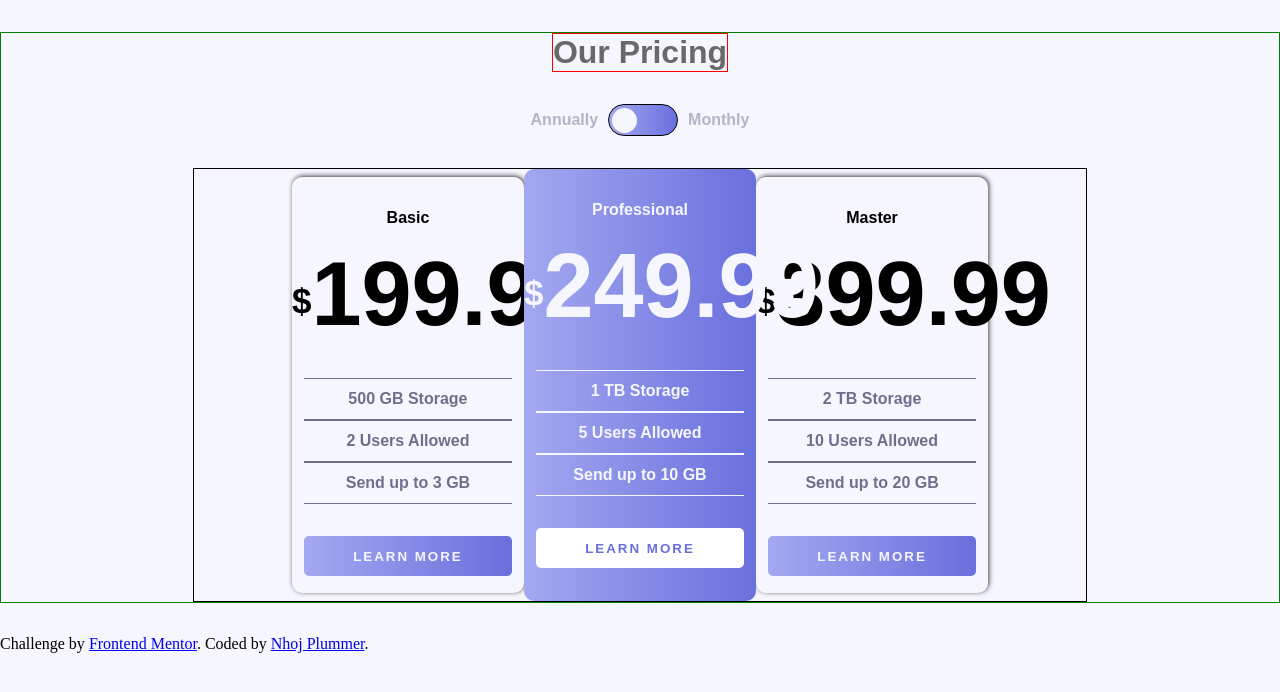
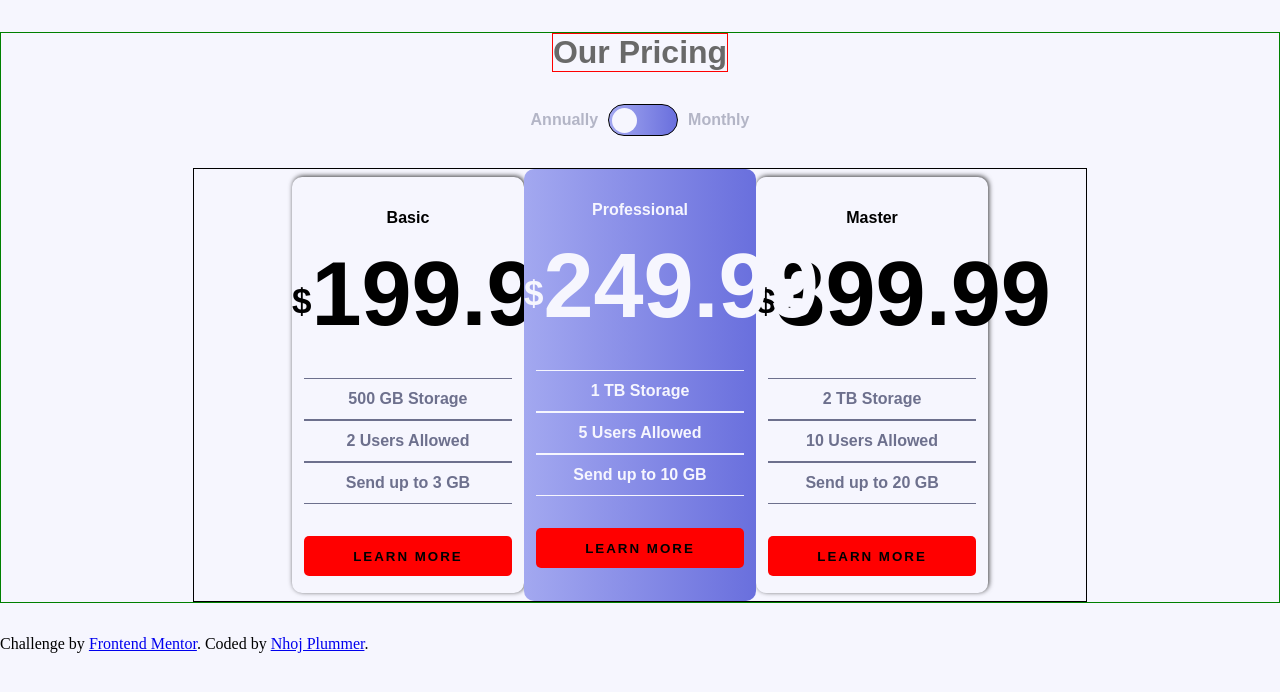
Before and after one commit to Nhoj-Plummer/pricing-component-with-toggle, a React (Create React App) app: page / in a window 1280 px wide. Shown: the top 692 px of the page. Built offline with nearby package versions, Linux system fonts and the light colour scheme.

Commit message:
trying to find a solution

```diff
--- a/src/components/Card/card.css
+++ b/src/components/Card/card.css
@@ -41,19 +41,19 @@
   font-weight: 700;
   letter-spacing: 2px;
   border: none;
-  background: var(--color-gradient);
-  color: var(--color-very-light-grayish-blue);
+  /* background: var(--color-gradient);
+  color: var(--color-very-light-grayish-blue); */
   cursor: pointer;
   width: 90%;
   height: 40px;
   margin-top: 2rem;
 }
-
+/*
 .card-container-button button:hover {
   background: none;
   color: hsl(237, 63%, 64%);
   border: 1px solid;
-}
+} */
 
 /* Conditional Section */
 /* Mobile Rules */
--- a/src/components/Card/card.js
+++ b/src/components/Card/card.js
@@ -1,7 +1,12 @@
-import React from "react";
+import React, {useState} from "react";
 import "./Card.css";
 
-const Card = ({id, style, title, price, storage, users, sendGB, textColor, buttonColor}) => {
+const Card = ({id, style, title, price, storage, users, sendGB, textColor, defaultBack, defaultColor}) => {
+  const hoverOff = {backgroundColor: "red", color: {defaultColor}};
+  const hoverOn = {background: {}, border: {}};
+
+  const [color, setColor] = useState(hoverOff);
+
   return (
     <div className="card-container" id={id} style={style}>
       <div className="card-container_text">
@@ -27,7 +32,7 @@ const Card = ({id, style, title, price, storage, users, sendGB, textColor, butto
       </div>
 
       <div className="card-container-button">
-        <button style={buttonColor}>
+        <button style={color}>
           <span>LEARN MORE</span>
         </button>
       </div>
--- a/src/containers/Pricing/pricing.js
+++ b/src/containers/Pricing/pricing.js
@@ -12,6 +12,7 @@ const Pricing = () => {
     };
   }
 
+  // Funciton used to gain the height and width of the screen for conditional styling or actions
   function useWindowDimensions() {
     const [windowDimensions, setWindowDimensions] = useState(getWindowDimensions());
 
@@ -32,8 +33,9 @@ const Pricing = () => {
   // State used to get the boolean from the Toggle component
   const [price, setPrice] = useState();
 
+  // Data used for map function
   const annualData = [
-    {id: "O1", title: "Basic", price: "199.99", storage: "500 GB Storage", users: "2 Users Allowed", sendGB: "Send up to 3 GB", textColor: {color: "var(--color-grayish-blue)"}},
+    {id: "O1", title: "Basic", price: "199.99", storage: "500 GB Storage", users: "2 Users Allowed", sendGB: "Send up to 3 GB", textColor: {color: "var(--color-grayish-blue)"}, defaultBack: "red"},
     {
       id: "O2",
       style: {background: "var(--color-gradient)", color: "var( --color-very-light-grayish-blue)", position: width > 540 ? "relative" : "", height: width > 540 ? "27rem" : "", boxShadow: width > 540 ? "none" : ""},
@@ -41,8 +43,7 @@ const Pricing = () => {
       price: "249.99",
       storage: "1 TB Storage",
       users: "5 Users Allowed",
-      sendGB: "Send up to 10 GB",
-      buttonColor: {background: "white", color: "hsl(237, 63%, 64%)"}
+      sendGB: "Send up to 10 GB"
     },
     {id: "O3", title: "Master", price: "399.99", storage: "2 TB Storage", users: "10 Users Allowed", sendGB: "Send up to 20 GB", textColor: {color: "var(--color-grayish-blue)"}}
   ];
@@ -65,7 +66,7 @@ const Pricing = () => {
         <div className="pricing-container_prices annually">
           {annualData.map(option => {
             console.log("option", option);
-            return <Card id={option.id} style={option.style} title={option.title} price={option.price} storage={option.storage} users={option.users} sendGB={option.sendGB} textColor={option.textColor} buttonColor={option.buttonColor} />;
+            return <Card id={option.id} style={option.style} title={option.title} price={option.price} storage={option.storage} users={option.users} sendGB={option.sendGB} textColor={option.textColor} defaultBack={option.defaultBack} />;
           })}
         </div>
       )}
```
